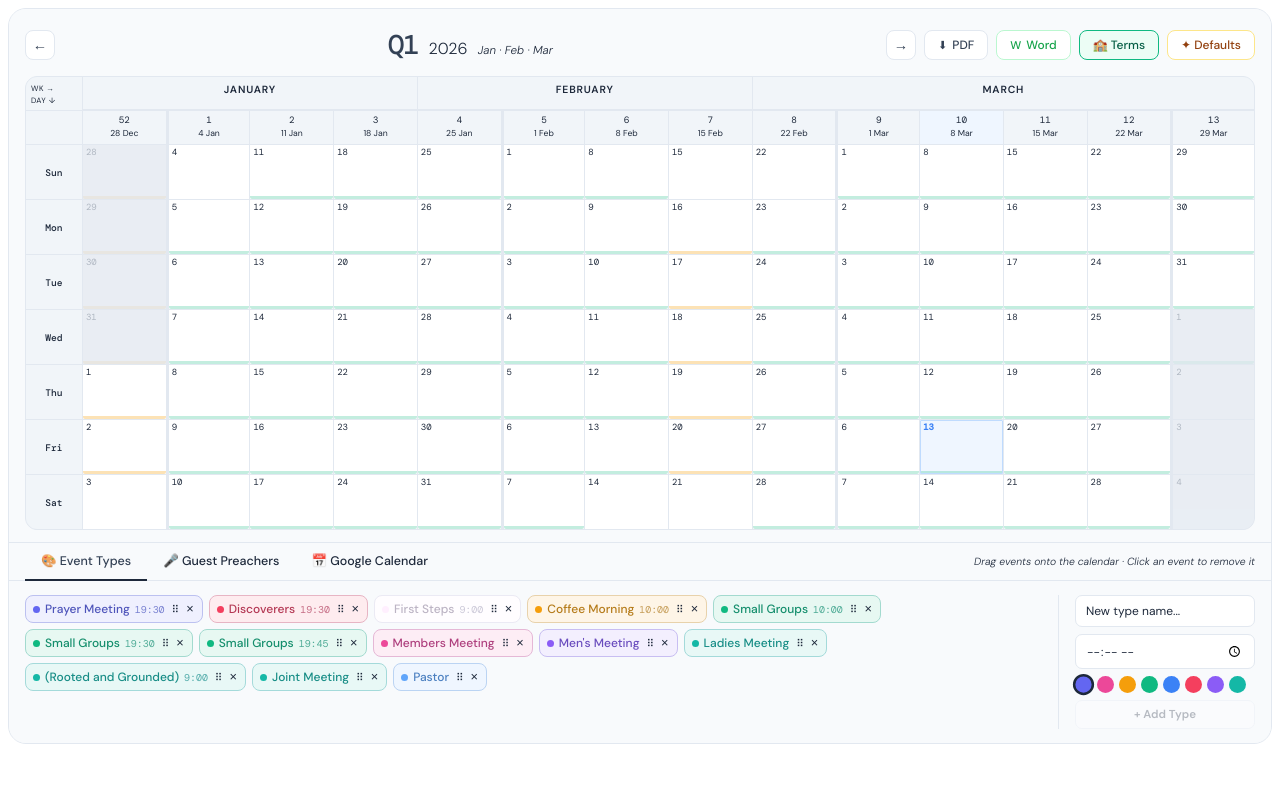
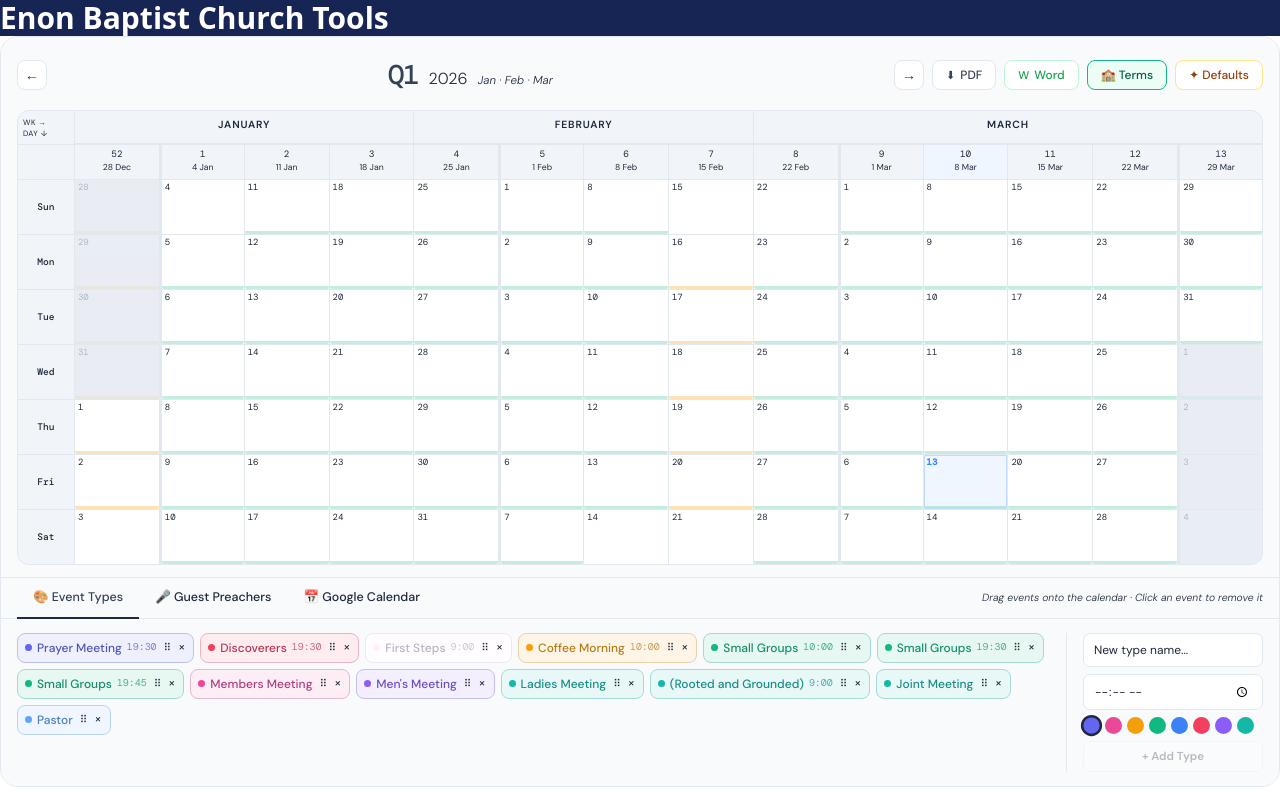
Before and after one commit to EnonBaptistChurch/quarterly-calendar, a Nuxt app in the folder quarterly-calendar/: page / in a window 1280 px wide. Built offline with nearby package versions, Linux system fonts and the light colour scheme.

Commit message:
add tailwind and header and Layout

```diff
--- a/quarterly-calendar/app/app.vue
+++ b/quarterly-calendar/app/app.vue
@@ -1,5 +1,7 @@
 <template>
   <div>
-    <NuxtPage />
+    <NuxtLayout name="default">
+      <NuxtPage />
+    </NuxtLayout>
   </div>
 </template>
--- /dev/null
+++ b/quarterly-calendar/app/assets/css/tailwind.css
@@ -0,0 +1,3 @@
+@tailwind base;
+@tailwind components;
+@tailwind utilities;
--- /dev/null
+++ b/quarterly-calendar/app/components/header-component.vue
@@ -0,0 +1,9 @@
+<template>
+    <header className="bg-blue-950 text-white">
+      <a href="/">
+        <h1 className="text-3xl font-bold">
+          Enon Baptist Church Tools
+        </h1>
+      </a>
+    </header>
+</template>
--- /dev/null
+++ b/quarterly-calendar/app/layouts/default.vue
@@ -0,0 +1,9 @@
+<script setup lang="ts">
+import Header from '~/components/header-component.vue';
+
+</script>
+
+<template>
+    <Header />
+    <NuxtPage />
+</template>
--- a/quarterly-calendar/nuxt.config.ts
+++ b/quarterly-calendar/nuxt.config.ts
@@ -5,7 +5,8 @@
   app: {
     baseURL: '/quarterly-calendar/'
   },
-
+  modules: ['@nuxtjs/tailwindcss'],
+  css: ['~/assets/css/tailwind.css'],
   nitro: {
     prerender: {
       crawlLinks: true
--- a/quarterly-calendar/package.json
+++ b/quarterly-calendar/package.json
@@ -14,5 +14,8 @@
     "nuxt": "^4.1.3",
     "vue": "^3.5.30",
     "vue-router": "^5.0.3"
+  },
+  "devDependencies": {
+    "@nuxtjs/tailwindcss": "^6.14.0"
   }
 }
```
Also changed, not shown: 1 other file (tests, documents, lock files or other folders).
